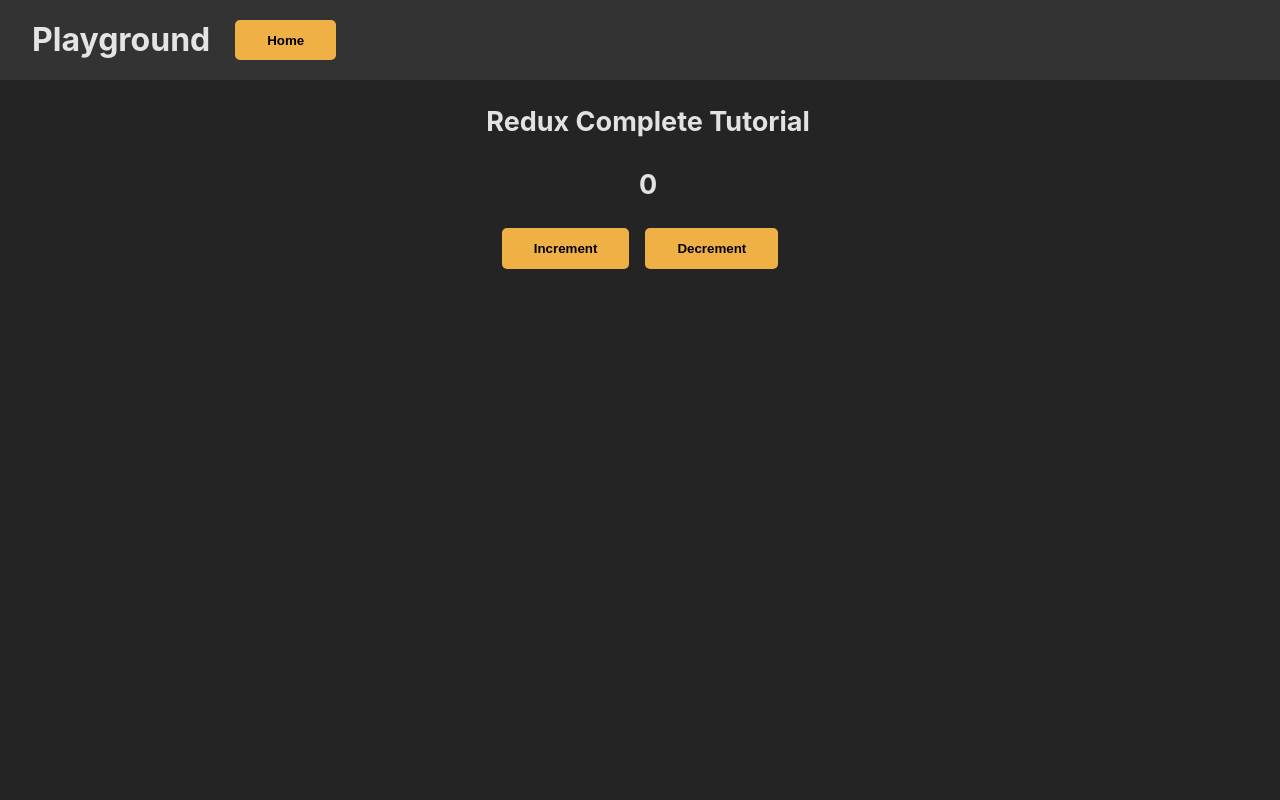
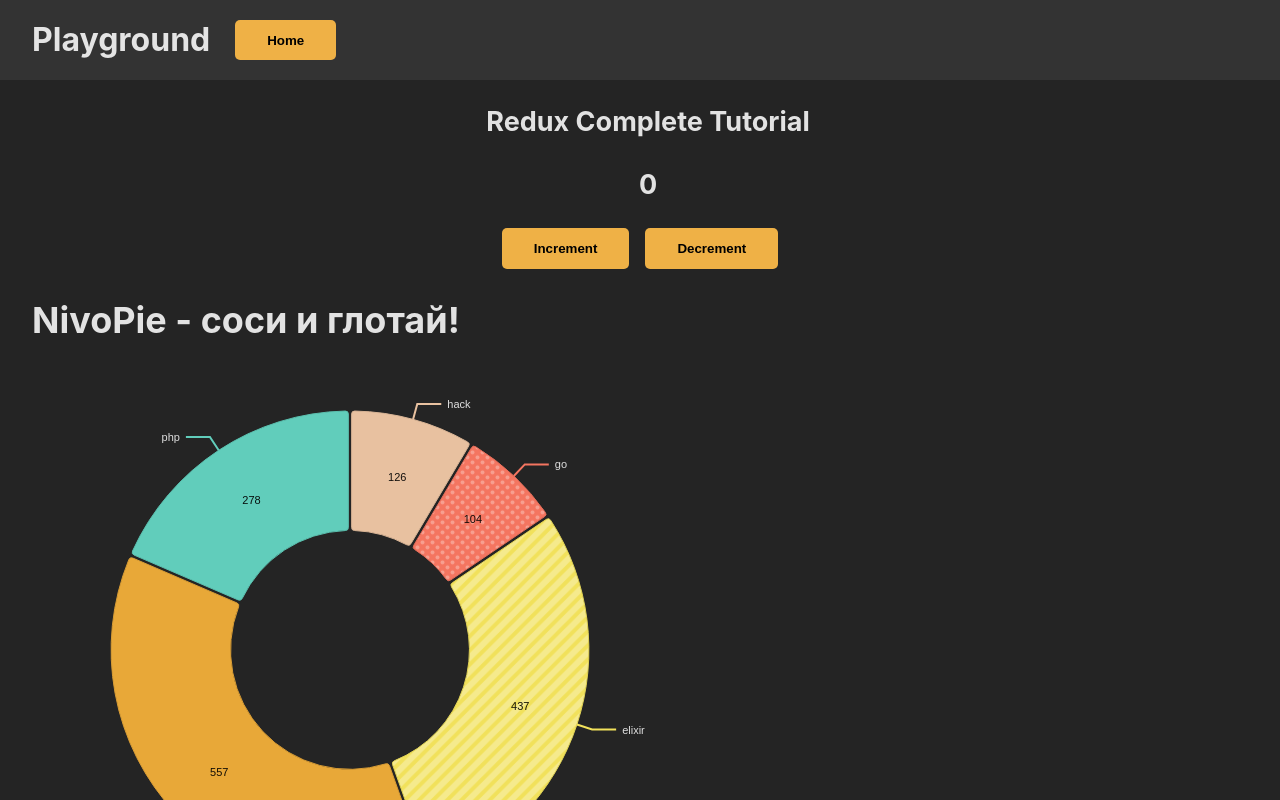
Before and after one commit to Hotaru-n/for-testing, a React (Vite) app: page /pg in a window 1280 px wide. Shown: the top 800 px of the page. Built offline with nearby package versions, Linux system fonts and the light colour scheme.

Commit message:
nivo_pie

```diff
--- a/package.json
+++ b/package.json
@@ -10,6 +10,9 @@
     "preview": "vite preview"
   },
   "dependencies": {
+    "@nivo/bar": "^0.88.0",
+    "@nivo/core": "^0.88.0",
+    "@nivo/pie": "^0.88.0",
     "@reduxjs/toolkit": "^2.2.8",
     "axios": "^1.7.7",
     "react": "^18.3.1",
--- /dev/null
+++ b/src/components/NivoPi/NivoPi.tsx
@@ -0,0 +1,188 @@
+import { ResponsivePie } from "@nivo/pie";
+
+const NivoPi = () => {
+  const pieData = [
+    {
+      id: "hack",
+      label: "hack",
+      value: 126,
+      color: "hsl(101, 70%, 50%)",
+    },
+    {
+      id: "go",
+      label: "go",
+      value: 104,
+      color: "hsl(280, 70%, 50%)",
+    },
+    {
+      id: "elixir",
+      label: "elixir",
+      value: 437,
+      color: "hsl(298, 70%, 50%)",
+    },
+    {
+      id: "sass",
+      label: "sass",
+      value: 557,
+      color: "hsl(272, 70%, 50%)",
+    },
+    {
+      id: "php",
+      label: "php",
+      value: 278,
+      color: "hsl(156, 70%, 50%)",
+    },
+  ];
+
+  const nivoTheme = {
+    tooltip: {
+      wrapper: {},
+      container: {
+        background: "#ffffff",
+        color: "#333333",
+        fontSize: 12,
+      },
+    },
+  };
+
+  return (
+    <div
+      style={{
+        width: "700px",
+        height: "700px",
+        display: "flex",
+        justifyContent: "start",
+        flexDirection: "column",
+      }}
+    >
+      <h1 style={{ marginLeft: "2rem" }}>NivoPie - соси и глотай!</h1>
+      <div
+        style={{
+          width: "700px",
+          height: "700px",
+        }}
+      >
+        <ResponsivePie
+          theme={nivoTheme}
+          data={pieData}
+          margin={{ top: 40, right: 80, bottom: 80, left: 80 }}
+          innerRadius={0.5}
+          padAngle={0.7}
+          cornerRadius={3}
+          activeOuterRadiusOffset={8}
+          borderWidth={1}
+          borderColor={{
+            from: "color",
+            modifiers: [["darker", 0.2]],
+          }}
+          arcLinkLabelsSkipAngle={10}
+          arcLinkLabelsTextColor="#dedede"
+          arcLinkLabelsThickness={2}
+          arcLinkLabelsColor={{ from: "color" }}
+          arcLabelsSkipAngle={10}
+          arcLabelsTextColor={{
+            from: "color",
+            modifiers: [["darker", 7]],
+          }}
+          defs={[
+            {
+              id: "dots",
+              type: "patternDots",
+              background: "inherit",
+              color: "rgba(255, 255, 255, 0.3)",
+              size: 4,
+              padding: 1,
+              stagger: true,
+            },
+            {
+              id: "lines",
+              type: "patternLines",
+              background: "inherit",
+              color: "rgba(255, 255, 255, 0.3)",
+              rotation: -45,
+              lineWidth: 6,
+              spacing: 10,
+            },
+          ]}
+          fill={[
+            {
+              match: {
+                id: "ruby",
+              },
+              id: "dots",
+            },
+            {
+              match: {
+                id: "c",
+              },
+              id: "dots",
+            },
+            {
+              match: {
+                id: "go",
+              },
+              id: "dots",
+            },
+            {
+              match: {
+                id: "python",
+              },
+              id: "dots",
+            },
+            {
+              match: {
+                id: "scala",
+              },
+              id: "lines",
+            },
+            {
+              match: {
+                id: "lisp",
+              },
+              id: "lines",
+            },
+            {
+              match: {
+                id: "elixir",
+              },
+              id: "lines",
+            },
+            {
+              match: {
+                id: "javascript",
+              },
+              id: "lines",
+            },
+          ]}
+          legends={[
+            {
+              anchor: "bottom",
+              direction: "row",
+              justify: false,
+              translateX: 0,
+              translateY: 56,
+              itemsSpacing: 0,
+              itemWidth: 100,
+              itemHeight: 18,
+              itemTextColor: "#dedede",
+              itemDirection: "left-to-right",
+              itemOpacity: 1,
+              symbolSize: 18,
+              symbolShape: "circle",
+              effects: [
+                {
+                  on: "hover",
+                  style: {
+                    itemTextColor: "#000",
+                  },
+                },
+              ],
+            },
+          ]}
+        />
+      </div>
+    </div>
+  );
+};
+
+export default NivoPi;
--- a/src/components/Routes/Playground.tsx
+++ b/src/components/Routes/Playground.tsx
@@ -2,6 +2,7 @@
 import Button from "../Button/Button";
 import styled from "styled-components";
 import Counter from "../Counter";
+import NivoPi from "../NivoPi/NivoPi";
 
 const HeaderContainer = styled.header`
   height: 80px;
@@ -39,6 +40,7 @@
           <h2>Redux Complete Tutorial</h2>
           <Counter />
         </section>
+        <NivoPi />
       </main>
     </div>
   );
```
Also changed, not shown: 1 other file (tests, documents, lock files or other folders).
